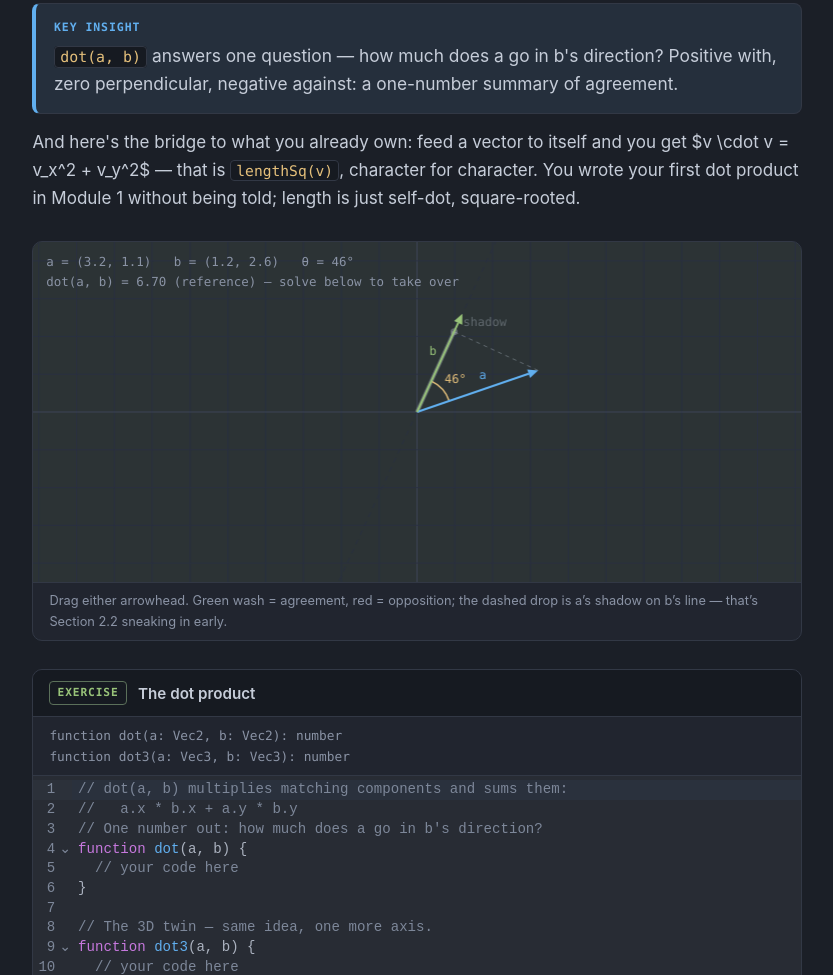
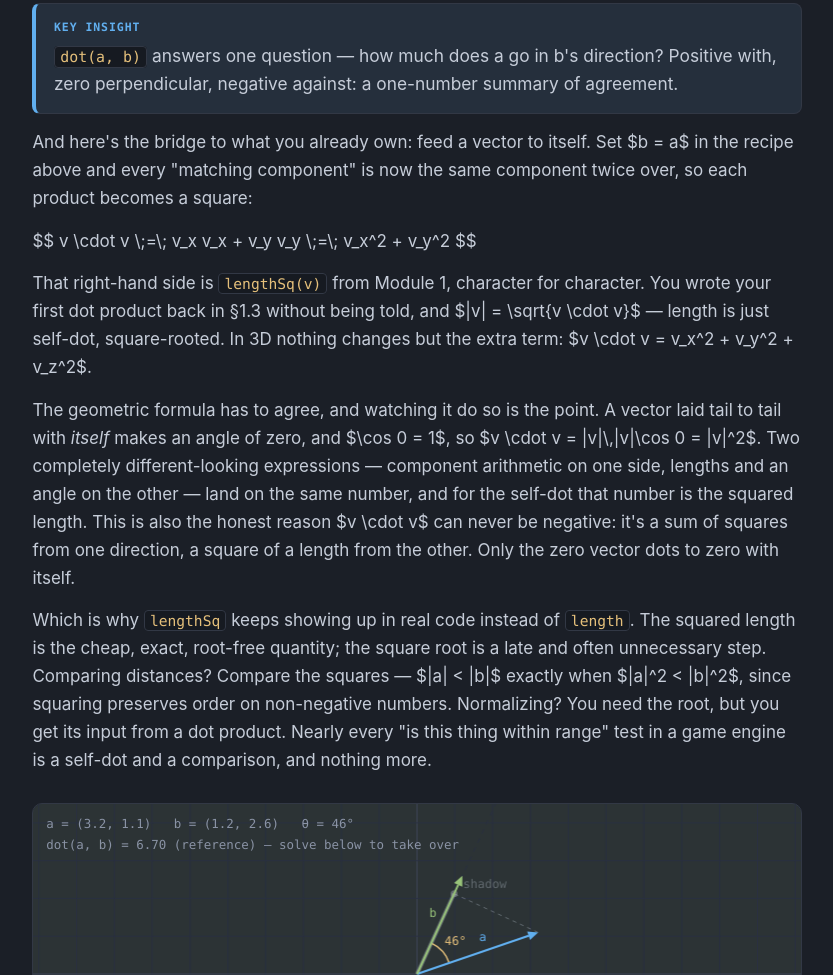
Before and after one commit to panta97/3d-101, a website built with Vite: page modules/02-dot-cross-planes/index.html in a window 1280 px wide. Shown: the part 1054-2029 px from the top of the page, without its empty margins (223-1056 px from the left). Built offline with nearby package versions, Linux system fonts and the light colour scheme.

Commit message:
feat: enhance explanation of self-dot product and its geometric significance

```diff
--- a/modules/02-dot-cross-planes/index.html
+++ b/modules/02-dot-cross-planes/index.html
@@ -55,10 +55,34 @@
         Positive with, zero perpendicular, negative against: a one-number summary of agreement.
       </p>
       <p>
-        And here's the bridge to what you already own: feed a vector to itself and you get
-        $v \cdot v = v_x^2 + v_y^2$ — that is <code>lengthSq(v)</code>, character for character.
-        You wrote your first dot product in Module 1 without being told; length is just self-dot,
-        square-rooted.
+        And here's the bridge to what you already own: feed a vector to itself. Set $b = a$ in the
+        recipe above and every "matching component" is now the same component twice over, so each
+        product becomes a square:
+      </p>
+      <p>$$ v \cdot v \;=\; v_x v_x + v_y v_y \;=\; v_x^2 + v_y^2 $$</p>
+      <p>
+        That right-hand side is <code>lengthSq(v)</code> from Module 1, character for character.
+        You wrote your first dot product back in §1.3 without being told, and $|v| = \sqrt{v \cdot v}$
+        — length is just self-dot, square-rooted. In 3D nothing changes but the extra term:
+        $v \cdot v = v_x^2 + v_y^2 + v_z^2$.
+      </p>
+      <p>
+        The geometric formula has to agree, and watching it do so is the point. A vector laid tail
+        to tail with <em>itself</em> makes an angle of zero, and $\cos 0 = 1$, so
+        $v \cdot v = |v|\,|v|\cos 0 = |v|^2$. Two completely different-looking expressions —
+        component arithmetic on one side, lengths and an angle on the other — land on the same
+        number, and for the self-dot that number is the squared length. This is also the honest
+        reason $v \cdot v$ can never be negative: it's a sum of squares from one direction, a
+        square of a length from the other. Only the zero vector dots to zero with itself.
+      </p>
+      <p>
+        Which is why <code>lengthSq</code> keeps showing up in real code instead of
+        <code>length</code>. The squared length is the cheap, exact, root-free quantity; the
+        square root is a late and often unnecessary step. Comparing distances? Compare the squares
+        — $|a| &lt; |b|$ exactly when $|a|^2 &lt; |b|^2$, since squaring preserves order on
+        non-negative numbers. Normalizing? You need the root, but you get its input from a dot
+        product. Nearly every "is this thing within range" test in a game engine is a self-dot and
+        a comparison, and nothing more.
       </p>
 
       <div data-widget="dot-meter" data-driven-by="02/dot"></div>
```
